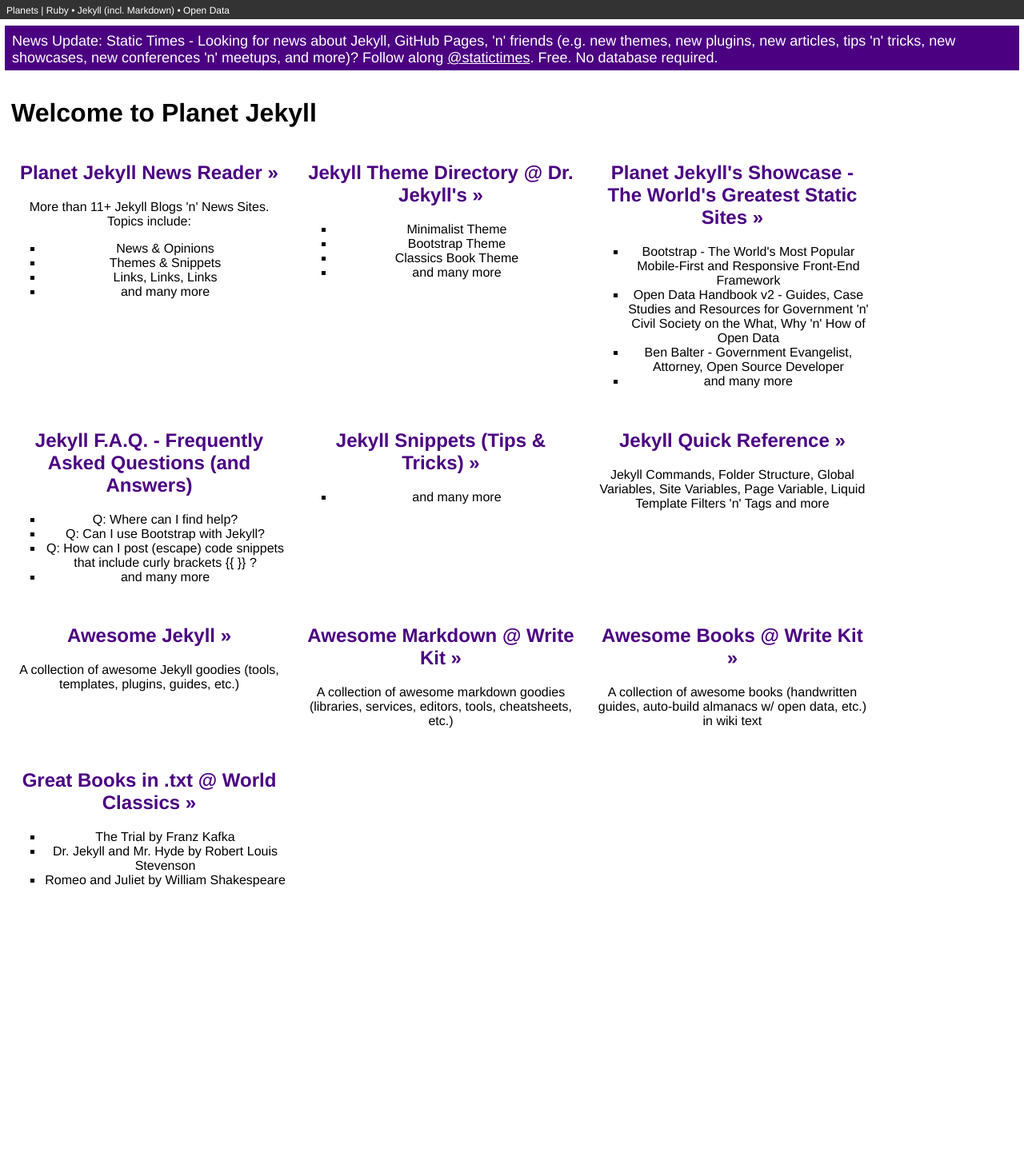
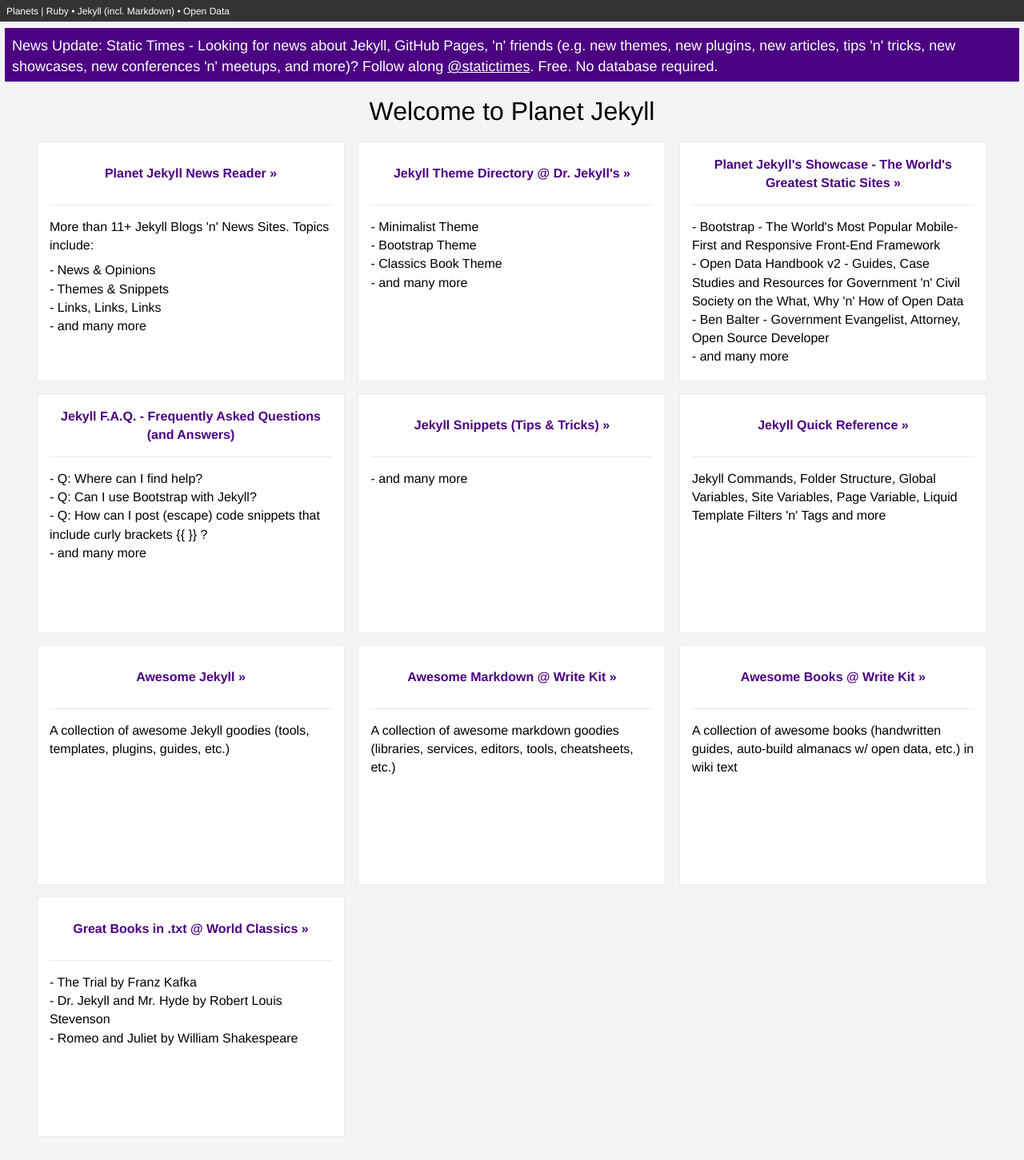
Before and after one commit to planetjekyll/planetjekyll.github.io, a Jekyll site: the page built from index.html, in a window 1280 px wide. Shown: the whole page at 80% size. Built offline with Jekyll 4.4.1, drawn with Linux system fonts in a browser that asks for light colours; before the commit the page ends 1155 px from its top, so only the background shows below that.

Commit message:
revamp home page

```diff
--- a/_layouts/cards.html
+++ b/_layouts/cards.html
@@ -1,22 +1,25 @@
 <!DOCTYPE html>
 <html>
 <head>
-   <meta charset="utf-8">
-   <title>{{ page.title }} - {{ site.title }}</title>
-   <link rel="stylesheet" href="{{ site.path }}/css/style.css" >
+  <meta charset="utf-8">
+  <title>{{ page.title }} - {{ site.title }}</title>
+  <link rel="stylesheet" href="{{ 'css/style.css' | relative_url }}" />
 </head>
-<body  style='margin: 0;'>
 
+<body>
   {% include banner-planets.html %}
 
 <!-- wrap in container -->
-<div style='margin: 6px;'>
+  <div style='margin: 6px;'>
+
     {% include announce.html %}
 
     <div id="content">
       {{ content }}
     </div>
 
-</div>
+  </div>
+
 </body>
+
 </html>
--- a/css/_cards.scss
+++ b/css/_cards.scss
@@ -1,16 +1,43 @@
+h1 {
+  text-align: center;
+  font-size: 2em;
+}
+
 .cards {
+  margin: 15px auto 0;
+  width: 75em;
 
   div {
     display: inline-block;
+    margin: 0 0.5% 15px;
+    padding: 15px;
+    width: 385px;
+    height: 300px;
     vertical-align: top;
-    text-align: center;
-    width: 330+15px;   // note: add margin+border
-    margin-right: 15px;
-    margin-bottom: 15px;
+    background: #fff;
+    border: 1px solid #eaeaea;
+
+    header {
+      display: table;
+      width: 100%;
+      min-height: 64px;
+      margin-bottom: 15px;
+      padding-bottom: 15px;
+      border-bottom: 1px solid #eaeaea;
+    }
+
+    h2 {
+      display: table-cell;
+      text-align: center;
+      vertical-align: middle;
+      border: none;
+    }
+
+    ul { list-style: none; }
+    li {
+      &:before {
+        content: " - "
+      }
+    }
   }
-
-  h2 {
-    border-bottom: none;
-  }
-
 }
--- /dev/null
+++ b/css/_reset.scss
@@ -0,0 +1,48 @@
+/* http://meyerweb.com/eric/tools/css/reset/
+   v2.0 | 20110126
+   License: none (public domain)
+*/
+
+html, body, div, span, applet, object, iframe,
+h1, h2, h3, h4, h5, h6, p, blockquote, pre,
+a, abbr, acronym, address, big, cite, code,
+del, dfn, em, img, ins, kbd, q, s, samp,
+small, strike, strong, sub, sup, tt, var,
+b, u, i, center,
+dl, dt, dd, ol, ul, li,
+fieldset, form, label, legend,
+table, caption, tbody, tfoot, thead, tr, th, td,
+article, aside, canvas, details, embed,
+figure, figcaption, footer, header, hgroup,
+menu, nav, output, ruby, section, summary,
+time, mark, audio, video {
+  margin: 0;
+  padding: 0;
+  border: 0;
+  font-size: 100%;
+  font: inherit;
+  vertical-align: baseline;
+}
+/* HTML5 display-role reset for older browsers */
+article, aside, details, figcaption, figure,
+footer, header, hgroup, menu, nav, section {
+  display: block;
+}
+body {
+  line-height: 1;
+}
+ol, ul {
+  list-style: none;
+}
+blockquote, q {
+  quotes: none;
+}
+blockquote:before, blockquote:after,
+q:before, q:after {
+  content: '';
+  content: none;
+}
+table {
+  border-collapse: collapse;
+  border-spacing: 0;
+}
--- a/css/style.scss
+++ b/css/style.scss
@@ -2,11 +2,15 @@
 # note: this front matter ensures Jekyll converts the scss into css
 ---
 
+@import 'reset';
+@import 'settings';
 
-@import 'settings';
+* { box-sizing: border-box; }
 
 body {
   font-family:  $font-family;
+  line-height: 1.45;
+  background: #f4f4f4;
 }
 
 
@@ -22,6 +26,7 @@
   font-weight: bold;
 }
 
+p { margin-bottom: 8px; }
 
 ul { list-style-type: square; }
 
@@ -90,11 +95,12 @@
 // move to _announce partial for reuse
 
 .announce {
-  background-color: $color-primary; // red;
+  margin: 6px 0; /* top right bottom left */
+  padding: 8px 8px 4px; /* top right bottom left */
+  font-size: 18px;
+  line-height: 1.45;
   color: white;
-  font-size: 18px;
-  padding: 8px 8px 4px 8px; /* top right bottom left */
-  margin: 6px 0 6px 0; /* top right bottom left */
+  background-color: $color-primary;
   border: 1px solid $color-primary;
 
   a {
@@ -105,7 +111,7 @@
       text-decoration: underline; // none;
     }
     &:hover {
-      color: $color-primary; // red;
+      color: $color-primary;
       background-color: white;
     }
   }
--- a/index.html
+++ b/index.html
@@ -9,7 +9,9 @@
 <div class='cards'>
 
 <div>
+  <header>
     <h2><a href="http://planetjekyll.herokuapp.com">Planet Jekyll News Reader »</a></h2>
+  </header>
   <p>
      More than 11+ Jekyll Blogs 'n' News Sites.
        Topics include:
@@ -23,7 +25,9 @@
 </div>
 
 <div>
+  <header>
     <h2><a href="http://drjekyllthemes.github.io">Jekyll Theme Directory @ Dr. Jekyll's »</a></h2>
+  </header>
   <ul>
       <li>Minimalist Theme</li>
       <li>Bootstrap Theme</li>
@@ -33,7 +37,9 @@
 </div>
 
 <div>
+  <header>
     <h2><a href="http://planetjekyll.github.io/showcase">Planet Jekyll's Showcase - The World's Greatest Static Sites »</a></h2>
+  </header>
   <ul>
       <li>Bootstrap - The World's Most Popular Mobile-First and Responsive Front-End Framework</li>
       <li>Open Data Handbook v2 - Guides, Case Studies and Resources for Government 'n' Civil Society on the What, Why 'n' How of Open Data</li>
@@ -43,7 +49,9 @@
 </div>
 
 <div>
+  <header>
     <h2><a href="https://github.com/planetjekyll/quickrefs/blob/master/FAQ.md">Jekyll F.A.Q. - Frequently Asked Questions (and Answers)</a></h2>
+  </header>
   <ul>
       <li>Q: Where can I find help?</li>
       <li>Q: Can I use Bootstrap with Jekyll?</li>
@@ -53,7 +61,9 @@
 </div>
 
 <div>
+  <header>
     <h2><a href="http://planetjekyll.github.io/snippets">Jekyll Snippets (Tips &amp; Tricks) »</a></h2>
+  </header>
   <ul>
     {% for snippet in site.snippets limit:3 %}
        <li>{{ snippet.title }}</li>
@@ -63,7 +73,9 @@
 </div>
 
 <div>
+  <header>
     <h2><a href="https://github.com/planetjekyll/quickrefs/blob/master/JEKYLL.md">Jekyll Quick Reference »</a></h2>
+  </header>
   <p>
     Jekyll Commands, Folder Structure, Global Variables, Site Variables, Page Variable,
     Liquid Template Filters 'n' Tags and more
@@ -71,7 +83,9 @@
 </div>
 
 <div>
+  <header>
     <h2><a href="https://github.com/planetjekyll/awesome-jekyll">Awesome Jekyll »</a></h2>
+  </header>
   <p>
     A collection of awesome Jekyll goodies (tools, templates, plugins, guides, etc.)
   </p>
@@ -79,14 +93,18 @@
 
 
 <div>
+  <header>
     <h2><a href="https://github.com/writekit/awesome-markdown">Awesome Markdown @ Write Kit »</a></h2>
+  </header>
   <p>
     A collection of awesome markdown goodies (libraries, services, editors, tools, cheatsheets, etc.)
   </p>
 </div>
 
 <div>
+  <header>
     <h2><a href="https://github.com/writekit/awesome-books">Awesome Books @ Write Kit »</a></h2>
+  </header>
   <p>
     A collection of awesome books (handwritten guides, auto-build almanacs w/ open data, etc.) in wiki text
   </p>
@@ -94,7 +112,9 @@
 
 
 <div>
+  <header>
     <h2><a href="https://github.com/worldclassics">Great Books in .txt @ World Classics »</a></h2>
+  </header>
   <ul>
       <li>The Trial by Franz Kafka</li>
       <li>Dr. Jekyll and Mr. Hyde by Robert Louis Stevenson</li>
```
Lines whose indentation alone changed are shown as unchanged.
